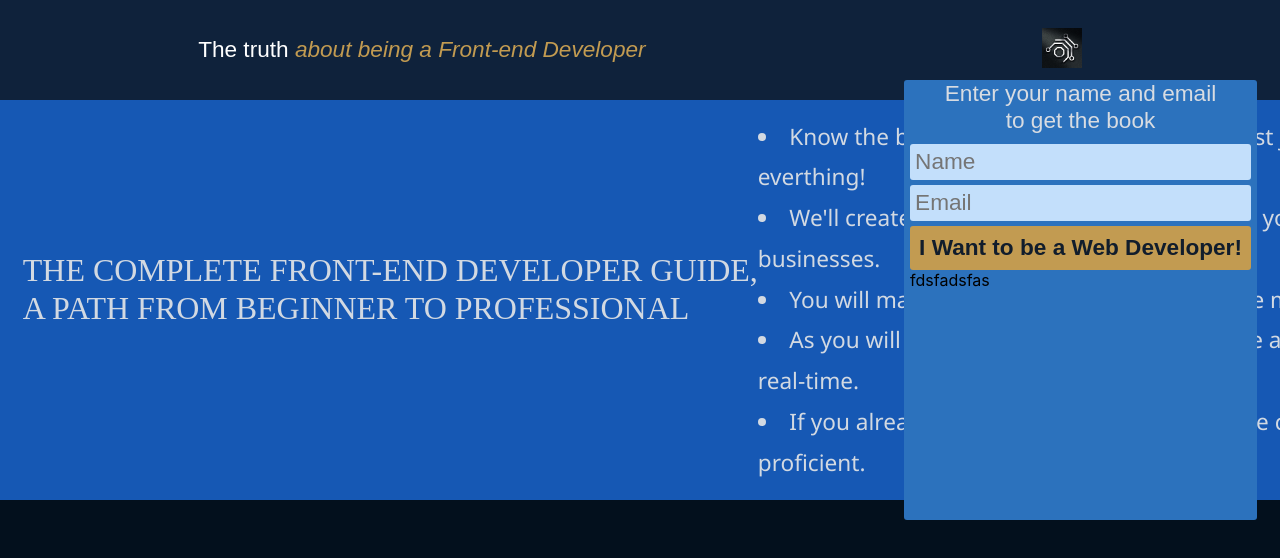
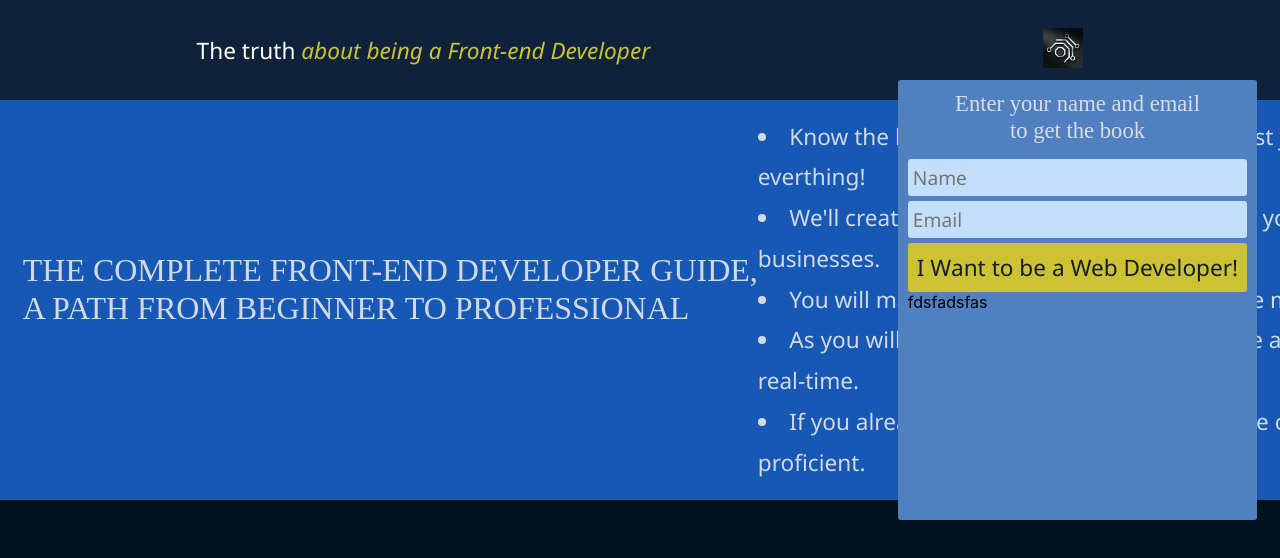
Before and after one commit to derkmal/1landingfrontend, a React (Create React App) app: page / in a window 1280 px wide. Shown: the top 558 px of the page. Built offline with nearby package versions, Linux system fonts and the light colour scheme.

Commit message:
20-11 13:55hs

```diff
--- a/src/components/Center.css
+++ b/src/components/Center.css
@@ -48,51 +48,52 @@
     flex:1; /* 'width' oder 'flex-basis' oder flex-grow  */
     position: relative;
     height: 440px;
-    padding: 0 0.5%;
+    padding: 10px;
     border-radius: 3px;
-    background-color: #2c72bd;
+    background-color: #5180C1;
     margin-right: 10px;
     top: 50%;
     transform: translateY(-50%);
 }
 
 .form-container h2 {
-    font-family: 'Hind Vadodara', sans-serif;
+    font-family: Futura;
     font-size: 1.414rem;
     font-weight: 500;
     line-height: 1.2;
     text-align: center;
-    margin-bottom: 10px;
+    margin-bottom: 15px;
     color: rgb(216, 220, 226);
 }
 
 input[type=text] {
+    font-family: 'Segoe UI', Tahoma, Geneva, Verdana, sans-serif;
+    font-size: 1.2rem;  /* 1.414rem */
+    font-weight: 100;
     width: 100%;
     padding: 5px;
     margin-bottom: 5px;
     border: none;
     border-radius: 3px;
     background-color: #c3dffb;
-    font-family: 'Catamaran', sans-serif;
-    font-size: 1.414rem;
 
 }
 
 input[type=submit] {
+    font-family: 'Segoe UI', Tahoma, Geneva, Verdana, sans-serif;;
+    font-size: 1.414rem;
+    font-weight: 500;
     width: 100%;
     padding: 9px;
     cursor: pointer;
     color: #111d2c;
     border: none;
     border-radius: 3px;
-    background-color: #C29B51;
-    font-family: 'Catamaran', sans-serif;
-    font-size: 1.414rem;
-    font-weight: 600;
+    background-color: rgb(205, 194, 50);
 }
 
 input[type=submit]:hover {
-    background-color: rgb(205, 194, 50);
+    background-color: rgb(197, 187, 47);
 }
 
 input[type=submit]:active {
--- a/src/components/Header.css
+++ b/src/components/Header.css
@@ -15,7 +15,7 @@ header {
 }
 
 header .firstMessage p {   /* Das Child kann 'Position' nicht mit Flex verwenden  */
-    font-family: 'Catamaran', sans-serif;
+    font-family: 'Segoe UI', Tahoma, Geneva, Verdana, sans-serif;
     color: white;
     font-size: 1.414rem;
     font-weight: 500;
@@ -24,10 +24,10 @@ header .firstMessage p {   /* Das Child kann 'Position' nicht mit Flex verwenden
 }
 
 header .firstMessage span {
-    font-family: 'Hind Vadodara', sans-serif;
+    font-family: 'Segoe UI', Tahoma, Geneva, Verdana, sans-serif;
     font-style: italic;
     font-weight: 400;
-    color: #C29B51;
+    color: rgb(205, 194, 50);
 }
 
 header .myImage img {   /* Das Child kann 'Position propriety' nicht mit Flex verwenden */
```
